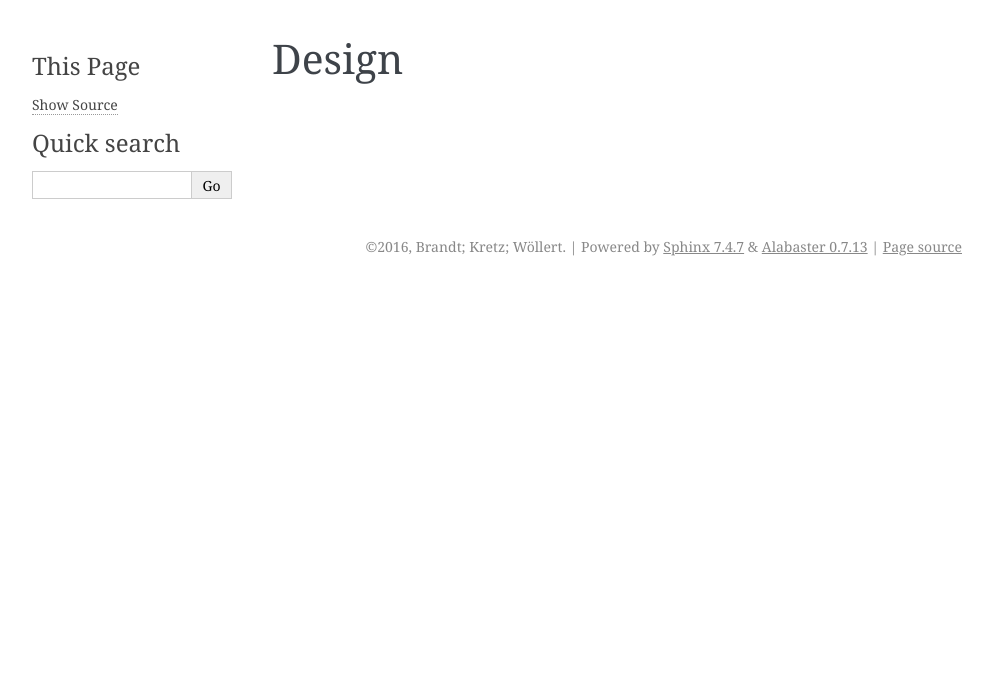
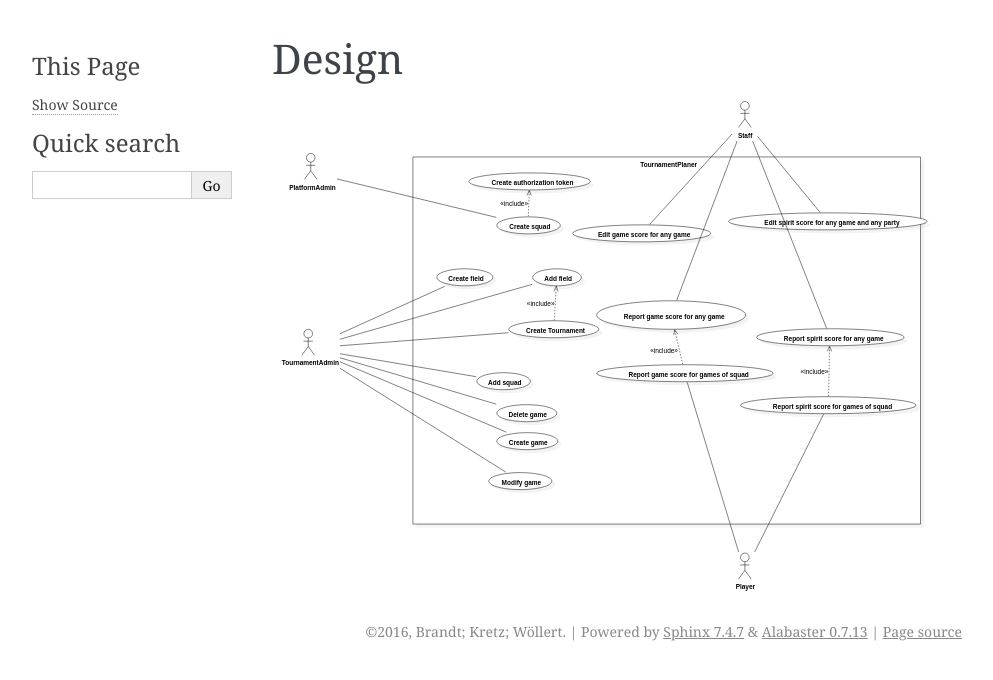
Before and after one commit to mansenfranzen/ultimate, a Sphinx documentation site: the page built from docs/design/index.rst, in a window 1280 px wide. Shown: the top 680 px of the page, without its empty margins (148-1141 px from the left). Built offline with Sphinx 7.4.7, drawn with Linux system fonts in a browser that asks for light colours.

Commit message:
Initial use case draft as svg.

```diff
--- a/docs/design/index.rst
+++ b/docs/design/index.rst
@@ -1,2 +1,4 @@
 Design
 ======
+
+.. image:: usecase.svg
```
Also changed, not shown: docs/design/usecase.svg (added).
